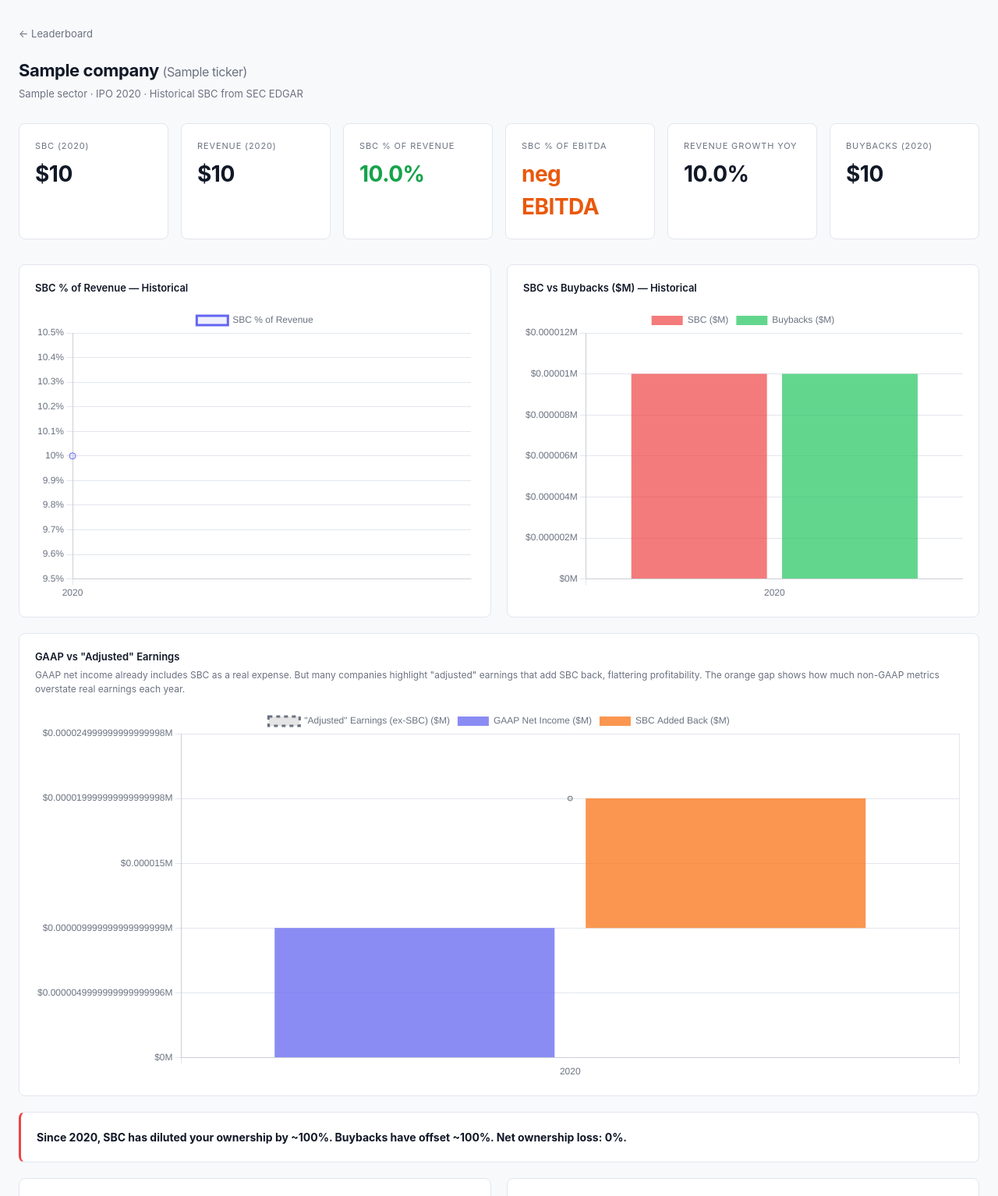
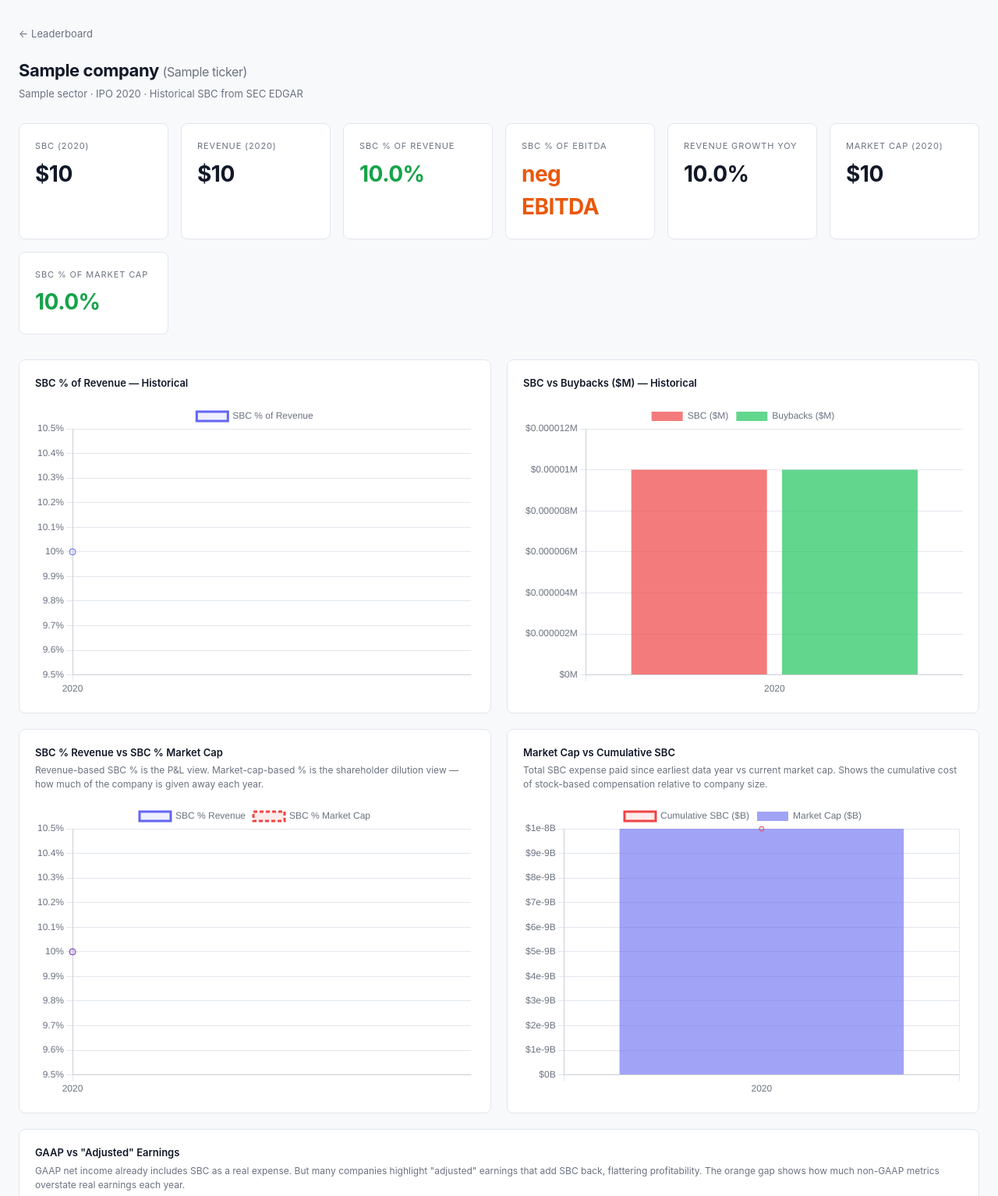
Before and after one commit to acsterne/sbc-tracker, a Flask app: page /company/1 in a window 1280 px wide. Shown: the part 52-1586 px from the top of the page at 78% size. Run offline with Flask 3, Linux system fonts and the light colour scheme; a database or web service that is not in the repository returns one stand-in record (values such as "Sample title"); data that the repository does not hold is empty; some libraries are stand-ins or nearby versions.

Commit message:
Add stock price data from Yahoo Finance + market cap charts
New fetch_prices.py fetches historical year-end stock prices from
yfinance, keyed to each company's fiscal year end date from EDGAR.
Computes market_cap and sbc_pct_market_cap in the metrics table.

New columns: stock_price_eoy, market_cap, sbc_pct_market_cap

Company detail page:
- New summary cards: Market Cap, SBC % Market Cap
- New chart: SBC % Revenue vs SBC % Market Cap (dual line)
- New chart: Market Cap vs Cumulative SBC (bar + line)
- Table: added Price (EOY), Market Cap, SBC % MCap columns

Analysis page:
- New chart: SBC % of Market Cap across all companies

Co-Authored-By: Claude Opus 4.6 (1M context) <noreply@anthropic.com>

```diff
--- a/app.py
+++ b/app.py
@@ -173,7 +173,8 @@ def company(ticker):
             m.shares_outstanding_eoy, m.shares_repurchased_annual,
             m.sbc_pct_revenue, m.sbc_pct_ebitda, m.ebitda_annual, m.ebitda_negative,
             m.net_dilution_pct, m.sbc_per_share,
-            m.revenue_growth_yoy, m.unrecognized_sbc_annual
+            m.revenue_growth_yoy, m.unrecognized_sbc_annual,
+            m.stock_price_eoy, m.market_cap, m.sbc_pct_market_cap
         FROM metrics m
         WHERE m.company_id = %s AND m.sbc_annual IS NOT NULL
         ORDER BY m.fiscal_year ASC
@@ -190,6 +191,9 @@ def company(ticker):
     chart_unrec     = [float(r["unrecognized_sbc_annual"] or 0) / 1e6 for r in history]
     chart_shares    = [float(r["shares_outstanding_eoy"] or 0) / 1e6 for r in history]
     chart_bb_shares = [float(r["shares_repurchased_annual"] or 0) / 1e6 for r in history]
+    chart_price     = [float(r["stock_price_eoy"]) if r["stock_price_eoy"] else None for r in history]
+    chart_mcap      = [float(r["market_cap"] or 0) / 1e9 for r in history]
+    chart_sbc_pct_mcap = [float(r["sbc_pct_market_cap"]) if r["sbc_pct_market_cap"] else None for r in history]
 
     cur.close()
     conn.close()
@@ -207,6 +211,9 @@ def company(ticker):
         chart_unrec=chart_unrec,
         chart_shares=chart_shares,
         chart_bb_shares=chart_bb_shares,
+        chart_price=chart_price,
+        chart_mcap=chart_mcap,
+        chart_sbc_pct_mcap=chart_sbc_pct_mcap,
     )
 
 
@@ -272,7 +279,8 @@ def analysis():
             m.fiscal_year,
             m.sbc_annual, m.revenue_annual, m.buyback_spend_annual,
             m.sbc_pct_revenue, m.revenue_growth_yoy,
-            m.shares_outstanding_eoy, m.net_income_annual
+            m.shares_outstanding_eoy, m.net_income_annual,
+            m.market_cap, m.sbc_pct_market_cap, m.stock_price_eoy
         FROM metrics m
         JOIN companies c ON c.id = m.company_id
         WHERE m.sbc_annual IS NOT NULL
@@ -337,6 +345,8 @@ def analysis():
             "net_dilution_burden": ((sbc - bb) / rev * 100) if rev > 0 else 0,
             "buyback_offset": (bb / sbc * 100) if sbc > 0 else 0,
             "sbc_efficiency": (rev / sbc) if sbc > 0 else 0,
+            "market_cap":     float(r["market_cap"] or 0),
+            "sbc_pct_mcap":   float(r["sbc_pct_market_cap"] or 0),
             "cum_dilution":   ((float(d.get("last_shares", 0)) - float(d.get("first_shares", 0)))
                                / float(d["first_shares"]) * 100)
                               if d.get("first_shares") and float(d["first_shares"]) > 0 else None,
--- a/templates/company.html
+++ b/templates/company.html
@@ -51,8 +51,17 @@
         </div>
     </div>
     <div class="card">
-        <div class="card-label">Buybacks ({{ latest.fiscal_year }})</div>
-        <div class="card-value">{{ latest.buyback_spend_annual | compact }}</div>
+        <div class="card-label">Market Cap ({{ latest.fiscal_year }})</div>
+        <div class="card-value">{{ latest.market_cap | compact }}</div>
+    </div>
+    <div class="card">
+        <div class="card-label">SBC % of Market Cap</div>
+        <div class="card-value
+            {% if latest.sbc_pct_market_cap and latest.sbc_pct_market_cap > 5 %}sbc-high
+            {% elif latest.sbc_pct_market_cap and latest.sbc_pct_market_cap > 2 %}sbc-med
+            {% else %}sbc-low{% endif %}">
+            {{ latest.sbc_pct_market_cap | pct }}
+        </div>
     </div>
 </div>
 
@@ -65,6 +74,26 @@
     <div class="card">
         <div style="font-weight:600;margin-bottom:16px;font-size:13px;">SBC vs Buybacks ($M) — Historical</div>
         <canvas id="absChart" height="200"></canvas>
+    </div>
+</div>
+
+<!-- Market value charts -->
+<div style="display:grid;grid-template-columns:1fr 1fr;gap:20px;margin-bottom:20px;">
+    <div class="card">
+        <div style="font-weight:600;margin-bottom:4px;font-size:13px;">SBC % Revenue vs SBC % Market Cap</div>
+        <div style="color:var(--muted);font-size:12px;margin-bottom:16px;">
+            Revenue-based SBC % is the P&L view. Market-cap-based % is the shareholder dilution view —
+            how much of the company is given away each year.
+        </div>
+        <canvas id="sbcDualPctChart" height="200"></canvas>
+    </div>
+    <div class="card">
+        <div style="font-weight:600;margin-bottom:4px;font-size:13px;">Market Cap vs Cumulative SBC</div>
+        <div style="color:var(--muted);font-size:12px;margin-bottom:16px;">
+            Total SBC expense paid since earliest data year vs current market cap.
+            Shows the cumulative cost of stock-based compensation relative to company size.
+        </div>
+        <canvas id="mcapVsSbcChart" height="200"></canvas>
     </div>
 </div>
 
@@ -119,6 +148,9 @@
                 <th class="num">Buybacks ($)</th>
                 <th class="num">Net Income ($)</th>
                 <th class="num">Shares (EOY)</th>
+                <th class="num">Price (EOY)</th>
+                <th class="num">Market Cap</th>
+                <th class="num" title="SBC as % of market cap — annual dilution rate in market value terms">SBC % MCap</th>
                 <th class="num" title="Unvested SBC not yet expensed — forward dilution pipeline">Unrecognized SBC ($)</th>
             </tr>
         </thead>
@@ -156,6 +188,14 @@
                 <td class="num">{{ r.buyback_spend_annual | compact }}</td>
                 <td class="num">{{ r.net_income_annual | compact }}</td>
                 <td class="num">{{ r.shares_outstanding_eoy | number }}</td>
+                <td class="num">{% if r.stock_price_eoy %}\${{ "%.2f" | format(r.stock_price_eoy) }}{% else %}—{% endif %}</td>
+                <td class="num">{{ r.market_cap | compact }}</td>
+                <td class="num
+                    {% if r.sbc_pct_market_cap and r.sbc_pct_market_cap > 5 %}sbc-high
+                    {% elif r.sbc_pct_market_cap and r.sbc_pct_market_cap > 2 %}sbc-med
+                    {% elif r.sbc_pct_market_cap %}sbc-low{% endif %}">
+                    {{ r.sbc_pct_market_cap | pct }}
+                </td>
                 <td class="num" style="color:var(--orange)">{{ r.unrecognized_sbc_annual | compact }}</td>
             </tr>
             {% endfor %}
@@ -174,6 +214,9 @@ const ni     = {{ chart_ni | tojson }};
 const unrec  = {{ chart_unrec | tojson }};
 const sharesRaw   = {{ chart_shares | tojson }};    // millions, 0 if unavailable
 const bbSharesRaw = {{ chart_bb_shares | tojson }};  // millions, 0 if unavailable
+const price       = {{ chart_price | tojson }};       // dollar price or null
+const mcap        = {{ chart_mcap | tojson }};        // billions, 0 if unavailable
+const sbcPctMcap  = {{ chart_sbc_pct_mcap | tojson }}; // percent or null
 
 const xAxis = { ticks: { color: '#6b7280' }, grid: { color: '#e2e6ed' } };
 const yAxis = { ticks: { color: '#6b7280' }, grid: { color: '#e2e6ed' } };
@@ -220,6 +263,86 @@ new Chart(document.getElementById('absChart'), {
         scales: {
             x: xAxis,
             y: { ...yAxis, ticks: { ...yAxis.ticks, callback: v => '$' + v + 'M' } }
+        }
+    }
+});
+
+// ── SBC % Revenue vs SBC % Market Cap ────────────────────────────────────────
+new Chart(document.getElementById('sbcDualPctChart'), {
+    type: 'line',
+    data: {
+        labels: years,
+        datasets: [
+            {
+                label: 'SBC % Revenue',
+                data: pct,
+                borderColor: '#6366f1',
+                backgroundColor: 'rgba(99,102,241,0.1)',
+                tension: 0.3,
+                fill: false,
+                pointRadius: 4,
+            },
+            {
+                label: 'SBC % Market Cap',
+                data: sbcPctMcap,
+                borderColor: '#ef4444',
+                backgroundColor: 'rgba(239,68,68,0.1)',
+                tension: 0.3,
+                fill: false,
+                pointRadius: 4,
+                borderDash: [5, 3],
+                spanGaps: true,
+            }
+        ]
+    },
+    options: {
+        responsive: true,
+        plugins: { legend },
+        scales: {
+            x: xAxis,
+            y: { ...yAxis, ticks: { ...yAxis.ticks, callback: v => v + '%' } }
+        }
+    }
+});
+
+// ── Market Cap vs Cumulative SBC ─────────────────────────────────────────────
+const cumSbc = [];
+let runSum = 0;
+for (let i = 0; i < years.length; i++) {
+    runSum += sbc[i]; // sbc is in $M
+    cumSbc.push(runSum / 1000); // convert to $B
+}
+
+new Chart(document.getElementById('mcapVsSbcChart'), {
+    type: 'bar',
+    data: {
+        labels: years,
+        datasets: [
+            {
+                label: 'Market Cap ($B)',
+                data: mcap,
+                backgroundColor: 'rgba(99,102,241,0.6)',
+                order: 2,
+            },
+            {
+                label: 'Cumulative SBC ($B)',
+                data: cumSbc,
+                type: 'line',
+                borderColor: '#ef4444',
+                backgroundColor: 'rgba(239,68,68,0.1)',
+                fill: true,
+                tension: 0.3,
+                pointRadius: 3,
+                order: 1,
+            }
+        ]
+    },
+    options: {
+        responsive: true,
+        plugins: { legend },
+        scales: {
+            x: xAxis,
+            y: { ...yAxis, ticks: { ...yAxis.ticks, callback: v => '$' + v + 'B' } }
         }
     }
 });
```
Also changed, not shown: CLAUDE.md (+7 -3 lines), fetch_prices.py (added, +203 -0 lines), templates/analysis.html (+19 -0 lines).
